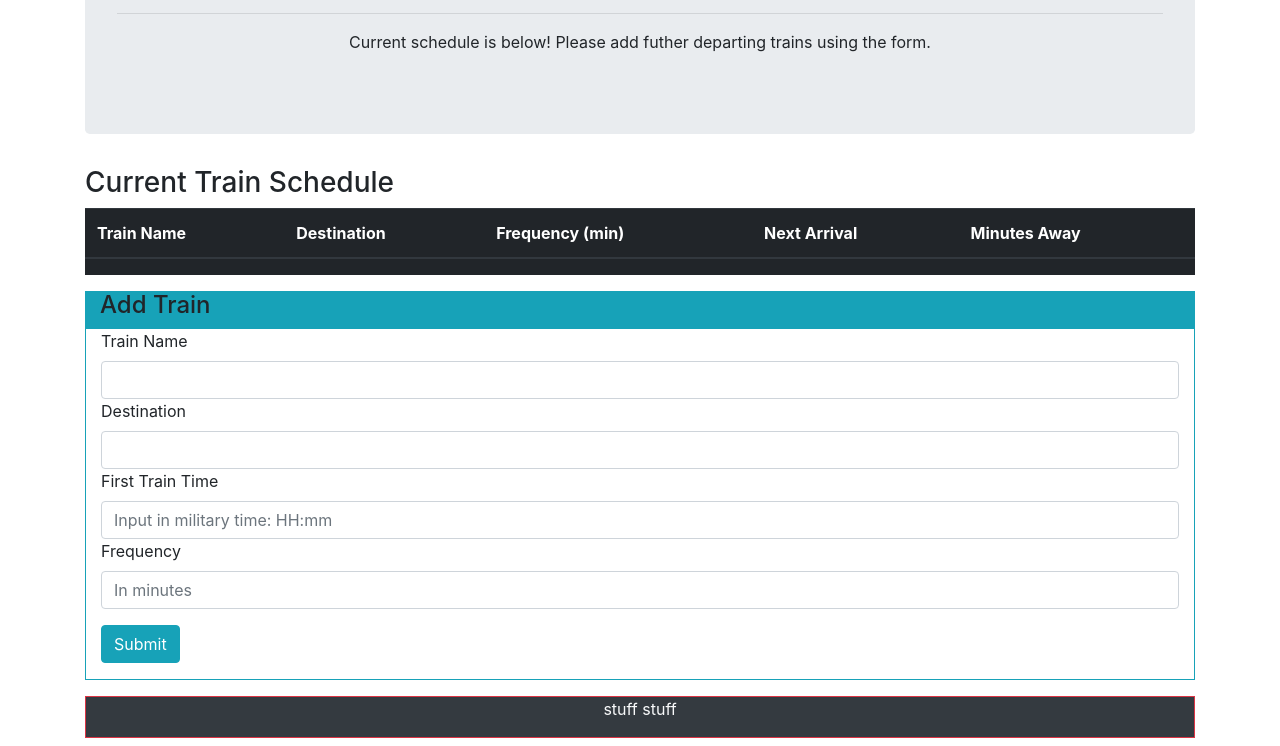
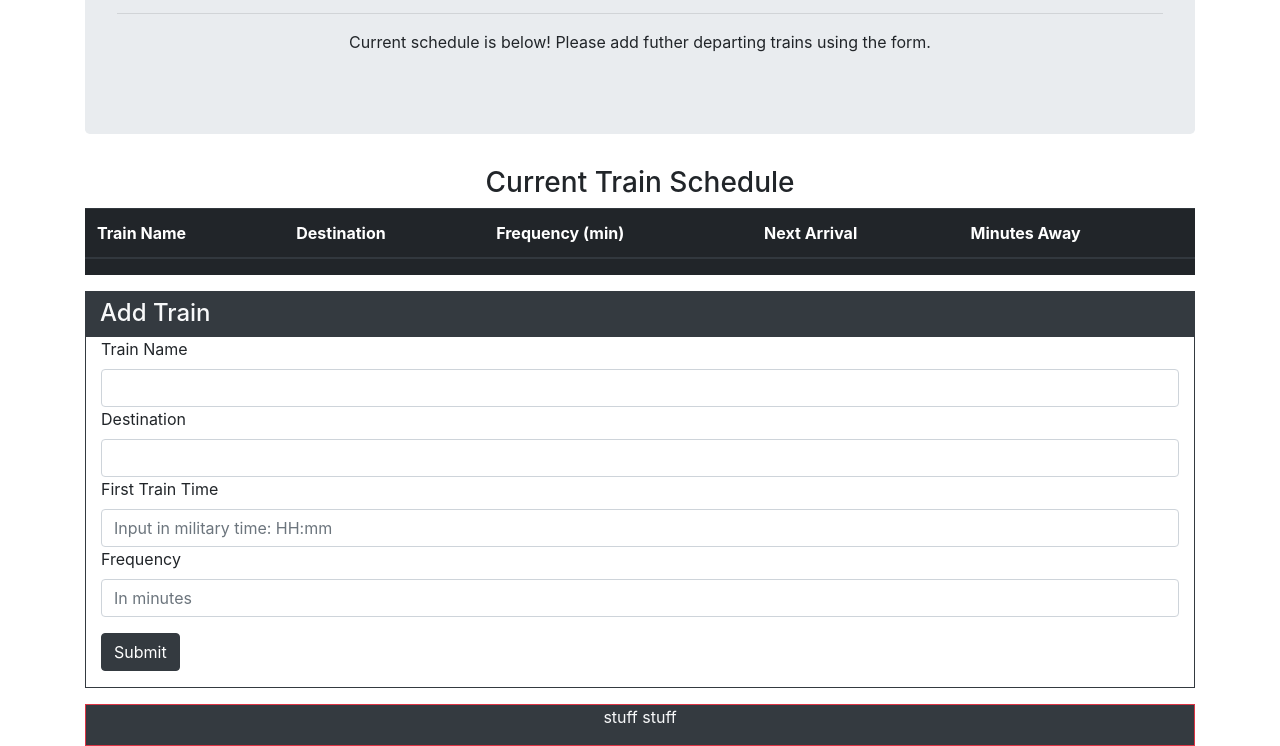
Before and after one commit to Spinglez/trainScheduler, a plain HTML site: page index.html in a window 1280 px wide. Shown: the part 172-918 px from the top of the page. Drawn offline with nearby package versions, Linux system fonts and the light colour scheme; no server answers.

Commit message:
added error handler for database, also  made some mild styling changes.

```diff
--- a/assets/javascript/main.js
+++ b/assets/javascript/main.js
@@ -40,7 +40,7 @@ $('#submit').on('click', function(event){
 
 function databasePull(){
   database.ref().on('child_added', function(childSnapshot){
-    // console.log("test data pull", JSON.stringify(childSnapshot.val().trainData));
+    console.log("test data pull", JSON.stringify(childSnapshot.val()));
     let row = $('<tr>');
     let arrival = moment(childSnapshot.val().trainData.trainT, 'HH:mm').subtract(1, 'year');
     console.log("Train Arrival converted:", arrival);
@@ -62,9 +62,11 @@ function databasePull(){
     $(row).append('<td>' + freq + '</td>');
     $(row).append('<td>' + nextTrainTime + '</td>');
     $(row).append('<td>' + minTillTrain + '</td>');
-  })
+  }, function(errorObject) {
+      console.log("Errors handled: " + errorObject.code);
+    });
 }
 
-// setInterval(databasePull, 10000);
+// setInterval(databasePull, 5000);
 
 databasePull();
--- a/index.html
+++ b/index.html
@@ -24,7 +24,7 @@
     <div class="container">
       <div class="row">
         <div class="col mx-auto">
-          <div class="mini-titles"><h3>Current Train Schedule</h3></div>
+          <div class="mini-titles text-center"><h3>Current Train Schedule</h3></div>
             <div class="table-dark table-responsive">
               <table class="table">
                   <thead>
@@ -47,11 +47,11 @@
       <div class="row mt-3 mb-3">
         <div class="col">
           <div class="row m-0">
-            <div class="col bg-info">
+            <div class="col bg-dark text-light pt-2">
               <h4>Add Train</h4>
             </div>
           </div>
-          <div class="row border border-info m-0">
+          <div class="row border border-dark m-0">
             <div class="col">
               <form>
                 <div class="form-group">
@@ -65,7 +65,7 @@
                   <input type="text" class="form-control" id="freqInput" placeholder="In minutes">
                 </div>
               </form>
-              <button id="submit" type="button" class="btn btn-info mb-3">Submit</button>
+              <button id="submit" type="button" class="btn btn-dark mb-3">Submit</button>
             </div>
           </div>
         </div>
```
